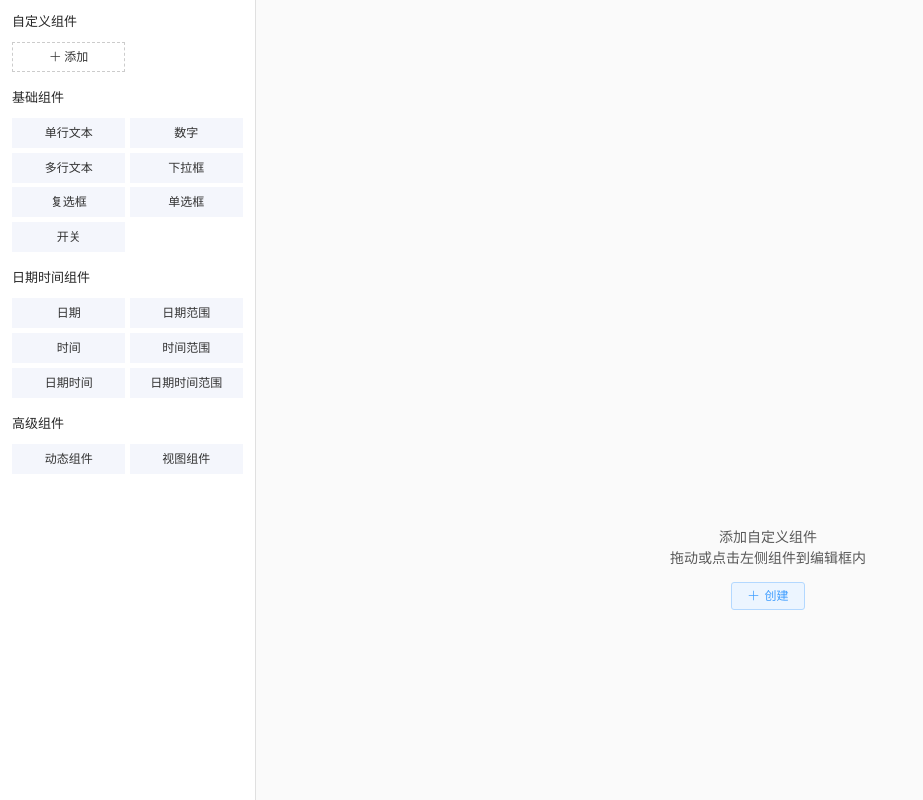
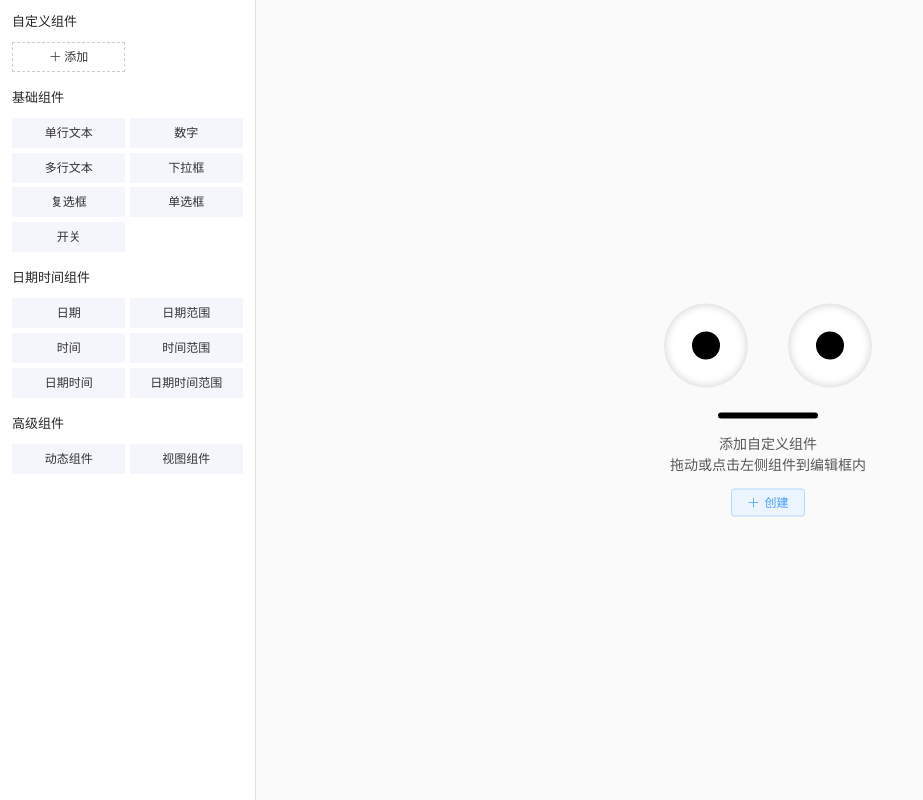
Before and after one commit to lanyuechen/lucy, a Vue app: page / in a window 1280 px wide. Shown: the whole page, without its empty margins (0-923 px from the left). Built offline with nearby package versions, Linux system fonts and the light colour scheme.

Commit message:
添加了有趣的东西

```diff
--- /dev/null
+++ b/src/components/Eye/index.vue
@@ -0,0 +1,77 @@
+<template>
+  <div class="eyes">
+    <div class="eye">
+      <div ref="left" class="ball" />
+    </div>
+
+    <div class="eye">
+      <div ref="right" class="ball" />
+    </div>
+
+    <div class="mouse"></div>
+  </div>
+</template>
+
+<script>
+export default {
+  mounted() {
+    this.init();
+  },
+  beforeDestroy() {
+    window.removeEventListener('mousemove', this.handleMousemove);
+  },
+  methods: {
+    init() {
+      window.addEventListener('mousemove', this.handleMousemove);
+    },
+    handleMousemove(e) {
+      const x = e.clientX * 100 / window.innerWidth + "%";
+      const y = e.clientY * 100 / window.innerHeight + "%";
+
+      this.$refs.left.style.left = x;
+      this.$refs.left.style.top = y;
+      this.$refs.left.style.transform = `translate(-${x}, -${y})`;
+
+      this.$refs.right.style.left = x;
+      this.$refs.right.style.top = y;
+      this.$refs.right.style.transform = `translate(-${x}, -${y})`;
+    }
+  }
+};
+</script>
+
+<style lang="scss" scoped>
+.eyes{
+  width: 100%;
+  text-align: center;
+}
+.eye{
+  width: 6em;
+  height: 6em;
+  background: #fff;
+  display: inline-block;
+  margin: 20px;
+  border-radius: 50%;
+  position: relative;
+  overflow: hidden;
+  box-shadow: inset 0 0 10px rgba(0, 0, 0, 0.2);
+}
+
+.ball{
+  width: 2em;
+  height: 2em;
+  background: #000;
+  position: absolute;
+  top: 50%;
+  left: 50%;
+  transform: translate(-50%,-50%);
+  border-radius: 50%;
+}
+.mouse {
+  width: 100px;
+  height: 6px;
+  background: #000;
+  margin: auto;
+  border-radius: 3px;
+}
+</style>
--- a/src/components/Foundry/index.vue
+++ b/src/components/Foundry/index.vue
@@ -35,6 +35,7 @@
         </el-tab-pane>
       </el-tabs>
       <div class="empty" v-else>
+        <eye />
         <ul>
           <li>添加自定义组件</li>
           <li>拖动或点击左侧组件到编辑框内</li>
@@ -53,6 +54,7 @@
 <script>
 import { uuid } from '@/utils/util';
 import Modal from '@/components/Modal';
+import Eye from '@/components/Eye';
 import DraggableMenus from './DraggableMenus';
 import EditorPanel from './EditorPanel';
 
@@ -62,6 +64,7 @@ export default {
     DraggableMenus,
     EditorPanel,
     Modal,
+    Eye,
   },
   mounted() {
     this.init();
@@ -166,7 +169,9 @@ export default {
 <style lang="scss" scoped>
 .empty {
   text-align: center;
-  margin-top: 50%;
+  position: relative;
+  top: 50%;
+  transform: translateY(-50%);
   ul {
     list-style: none;
     padding: 0;
```
